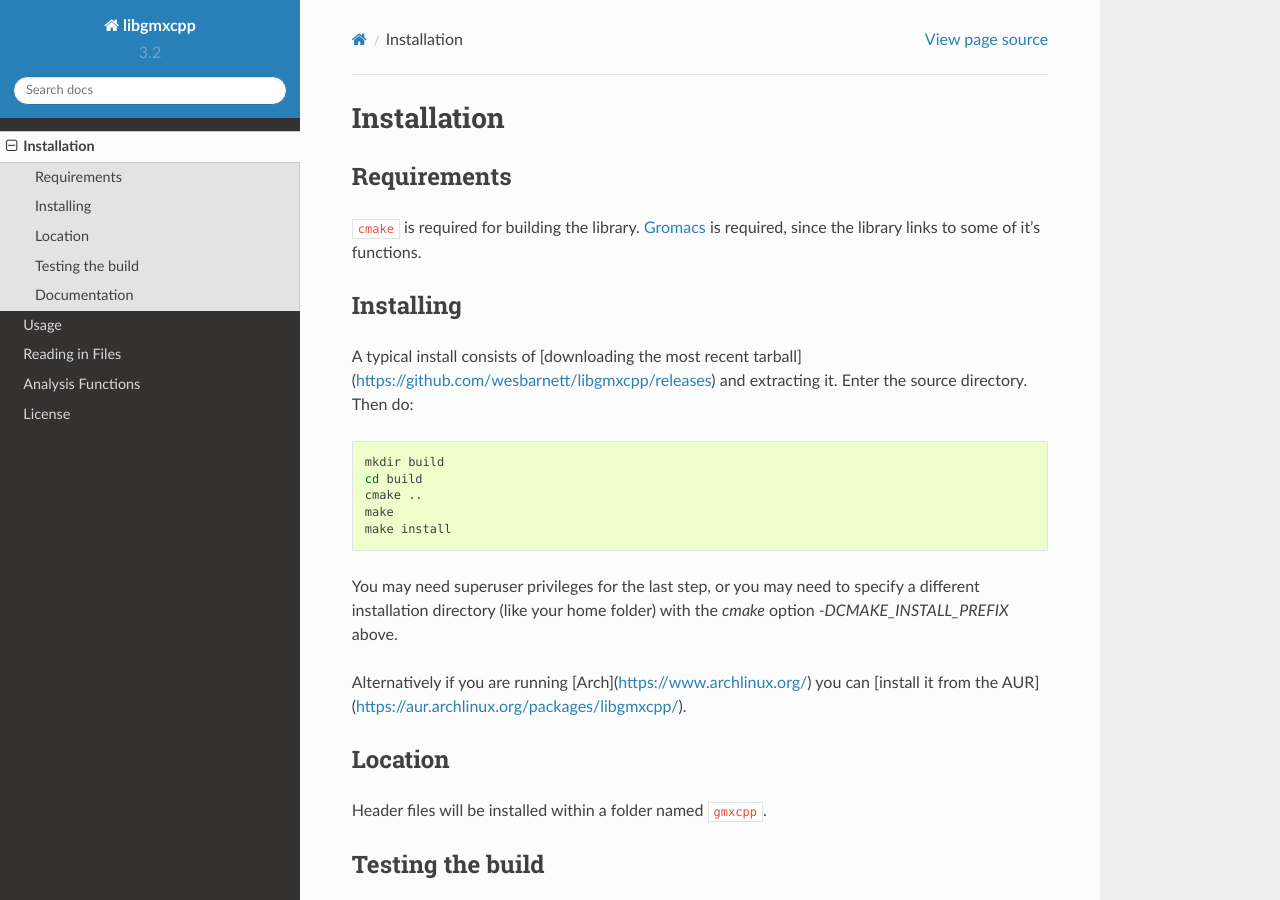
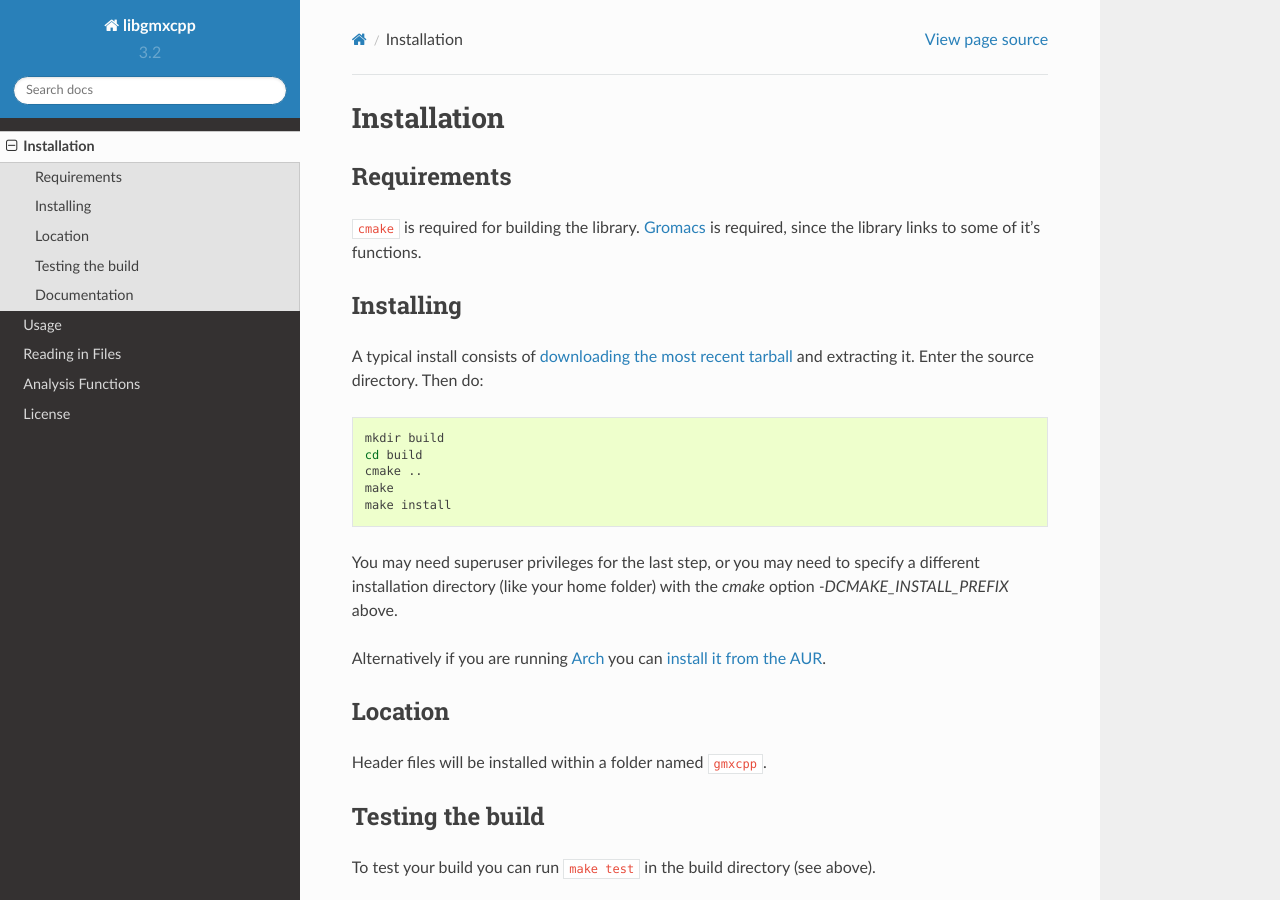
Before and after one commit to wesbarnett/libgmxcpp, a Sphinx documentation site: the page built from docs/installation.rst, in a window 1280 px wide and 900 px high. Built offline with Sphinx 7.4.7 and the Read the Docs theme 2.0.0, drawn with Linux system fonts in a browser that asks for light colours.

Commit message:
fix links

```diff
--- a/docs/installation.rst
+++ b/docs/installation.rst
@@ -13,8 +13,8 @@
 Installing
 -----------
 
-A typical install consists of [downloading the most recent
-tarball](https://github.com/wesbarnett/libgmxcpp/releases) and extracting it.
+A typical install consists of `downloading the most recent
+tarball <https://github.com/wesbarnett/libgmxcpp/releases>`_ and extracting it.
 Enter the source directory. Then do::
 
     mkdir build
@@ -27,8 +27,8 @@
 a different installation directory (like your home folder) with the `cmake`
 option `-DCMAKE_INSTALL_PREFIX` above.
 
-Alternatively if you are running [Arch](https://www.archlinux.org/) you can
-[install it from the AUR](https://aur.archlinux.org/packages/libgmxcpp/).
+Alternatively if you are running `Arch <https://www.archlinux.org/>`_ you can
+`install it from the AUR <https://aur.archlinux.org/packages/libgmxcpp/>`_.
 
 Location
 --------
```
